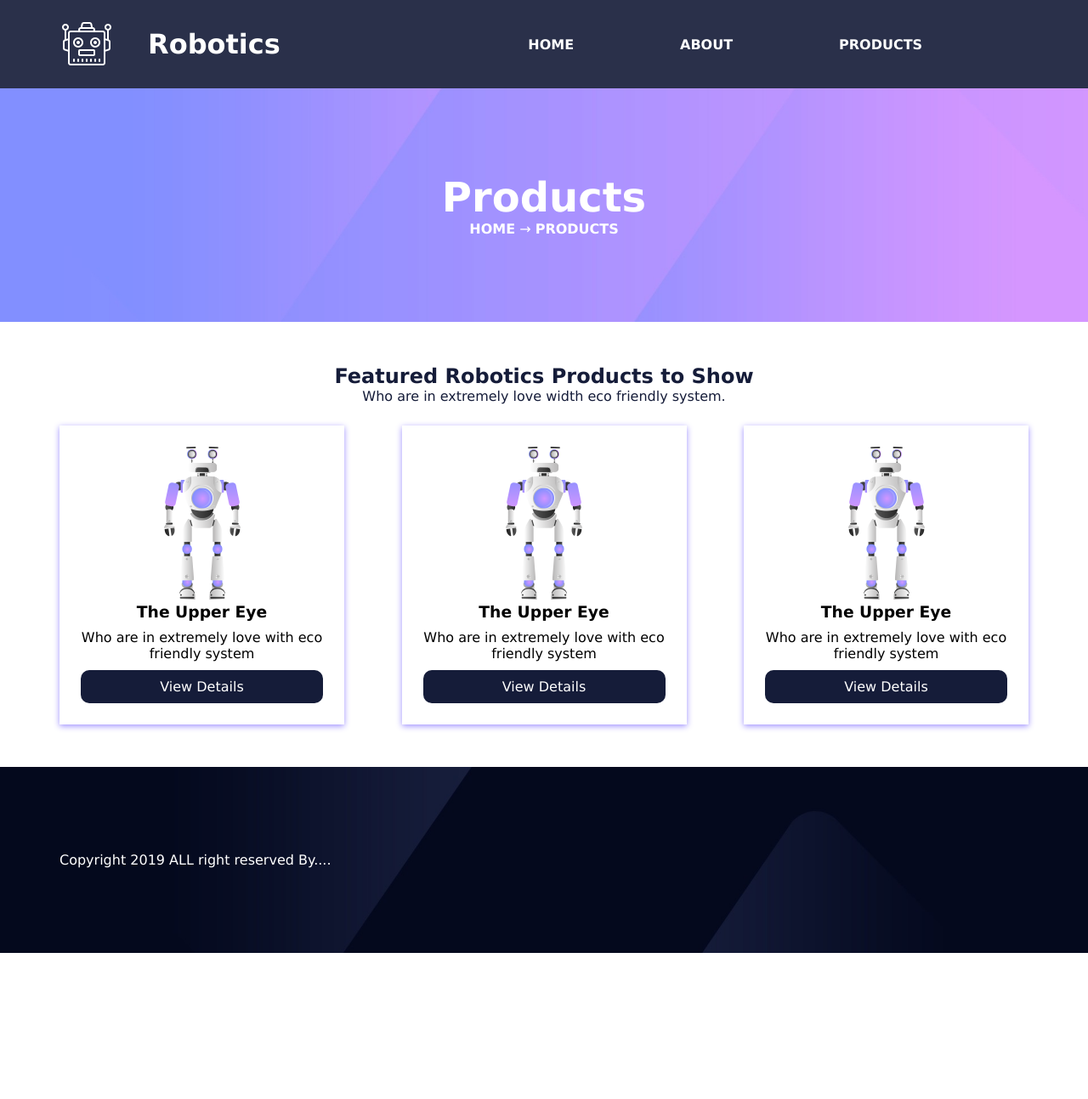
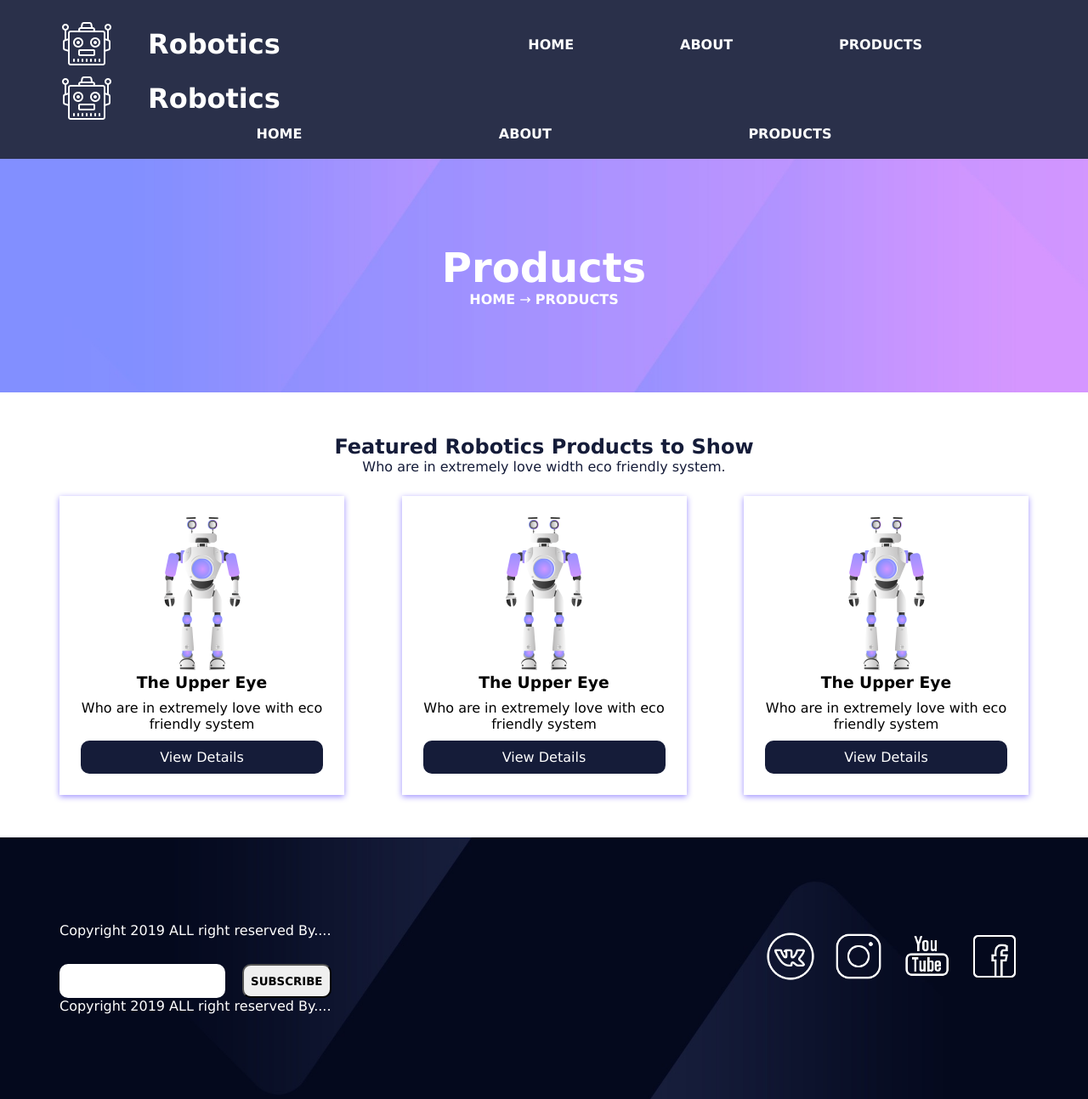
Before and after one commit to KEZKA/KEZKA.github.io, a plain HTML site: page index.html in a window 1280 px wide. Shown: the whole page at 85% size. Before the commit the page ends 1122 px from the top, so only its background shows below. Drawn offline with Linux system fonts and the light colour scheme.

Commit message:
footer
добавили иконки и поиск

```diff
--- a/flex-training.css
+++ b/flex-training.css
@@ -33,3 +33,45 @@
     flex-direction: row;
     justify-content: space-between;
 }
+
+/* FOOTER */
+
+.footer-row{
+    display: flex;
+    flex-direction: row;
+    justify-content: space-between;
+}
+
+.social-networks{
+    display: flex;
+    justify-content: flex-end;
+}
+
+.footer-logo{
+    margin: 10px;
+    width: 60px;
+    height: 60px;
+}
+
+.footer-search{
+    display: flex;
+    justify-content: space-between;
+    margin-top:30px;
+    align-items: center;
+}
+
+.footer-search-input{
+    height: 40px;
+    flex-grow: 3;
+    margin-right: 20px;
+    border-radius: 10px;
+    border: none;
+}
+
+.footer-search-button{
+    height: 40px;
+    flex-grow: 2;
+    border-radius: 10px;
+    text-transform: uppercase;
+    font-weight: bold;
+}
--- a/index.html
+++ b/index.html
@@ -38,6 +38,30 @@
                 </div>
                 <!--END BLOCK MENU-->
             </div>
+
+            <!--START BLOCK LOGO-->
+            <div class = 'header-logo'>
+                <img class = 'logo-img' src='img/logo.png'></img>
+                <h1 class = 'logo-title'>Robotics</h1>
+            </div>
+            <!--END BLOCK LOGO-->
+
+            <!--START BLOCK MENU-->
+            <div class = 'header-menu'>
+                <ul class = 'menu'>
+                    <li class = 'menu-item'>
+                        <a class = 'menu-link' href ='#'>Home</a>
+                    </li>
+                    <li class = 'menu-item'>
+                        <a class = 'menu-link' href ='#'>About</a>
+                    </li>
+                    <li class = 'menu-item'>
+                        <a class = 'menu-link' href ='#metka'>Products</a>
+                    </li>
+                </ul>
+            </div>
+            <!--END BLOCK MENU-->
+
         </div>
 
     </header>
@@ -107,18 +131,33 @@
 
                         </div>
                     </div>
-
+                    </div>
                 </div>
 
             </div>
         </section>
-        <!--START CARDS SECTION-->
+        <!--END CARDS SECTION-->
     </main>
     <!--END MAIN-->
 
     <!--START FOOTER-->
     <footer class = 'footer'>
         <div class = 'container'>
+            <div class = 'footer-row'>
+                <div class = 'search'>
+                    <div class = 'copyright'>Copyright 2019 ALL right reserved By....</div>
+                    <div class="footer-search">
+                        <input type="text" class="footer-search-input">
+                        <button class="footer-search-button">Subscribe</button>
+                    </div>
+                </div>
+                <div class = 'social-networks'>
+                    <a href="#"><img class = 'footer-logo' src='img/vk.png'></a>
+                    <a href="#"><img class = 'footer-logo' src='img/instagram.png'></a>
+                    <a href="#"><img class = 'footer-logo' src='img/youtube.png'></a>
+                    <a href="#"><img class = 'footer-logo' src='img/facebook.png'></a>
+                </div>
+            </div>
             <div class = 'copyright'>Copyright 2019 ALL right reserved By....</div>
         </div>
     </footer>
```
Also changed, not shown: img/facebook.png (added), img/instagram.png (added), img/vk.png (added), img/youtube.png (added).
